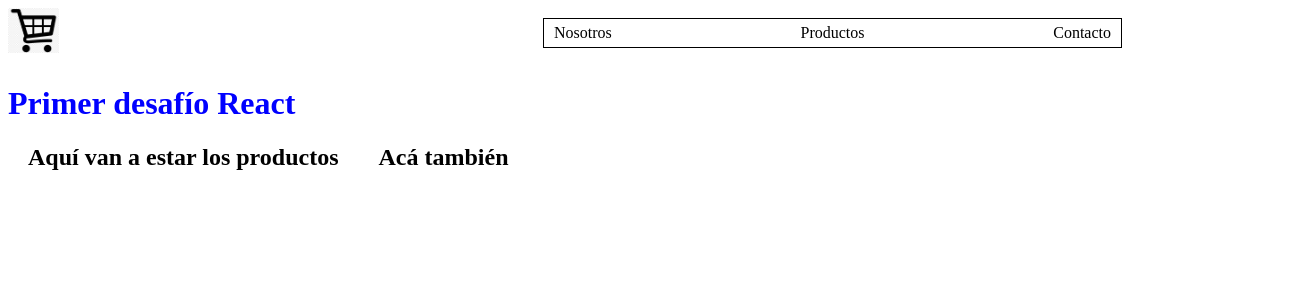
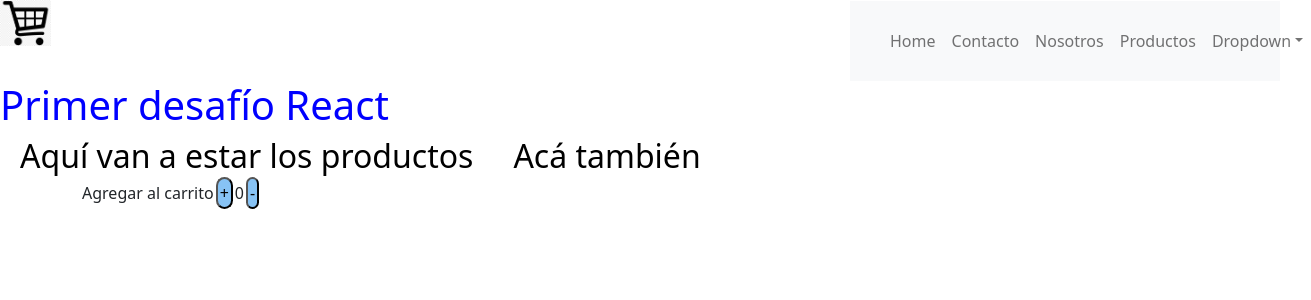
Before and after one commit to juanlantermo/react, a React (Create React App) app: page / in a window 1280 px wide. Shown: the top 300 px of the page, 1311 px wide, since content can reach past the window. Built offline with nearby package versions, Linux system fonts and the light colour scheme.

Commit message:
Boton Carrito

```diff
--- a/src/App.js
+++ b/src/App.js
@@ -1,11 +1,16 @@
-import Navbar from "./components/Navbar/Navbar";
+import Navbarfun from "./components/Navbar/Navbar";
+import ItemCount from "./components/ItemCount/ItemCount";
 import ItemListContainer from "./components/ItemListContainer/ItemListContainer";
+import { Container } from "react-bootstrap";
 function App() {
   return (
     <div className="App">
-      <Navbar/>
+      <Navbarfun category1={"Contacto"} category2={"Nosotros"} category3={"Productos"}/>
       <h1>Primer desafío React</h1>
       <ItemListContainer greeting1={"Aquí van a estar los productos"} greeting2={"Acá también"}/>
+      <Container>
+      <ItemCount/>
+      </Container>
     </div>
   );
 }
--- /dev/null
+++ b/src/components/ItemCount/ItemCount.js
@@ -0,0 +1,19 @@
+import  React  from "react"
+export default function ItemCount(){
+    const [text]= React.useState("Agregar al carrito")
+    const [count,setCount]=React.useState(0)
+
+    const handleRest=()=>{
+        if(count > 0) {
+        setCount( count - 1)
+        }
+     }
+    return(
+        <div>
+        {text}
+        <input className="addCarrito" type="button" value="+" onClick={() => setCount(count + 1)} />
+         {count}
+        <input className="addCarrito" type="button" value="-" onClick={handleRest} />
+        </div>
+    );
+}
--- a/src/components/Navbar/Navbar.js
+++ b/src/components/Navbar/Navbar.js
@@ -1,40 +1,34 @@
-import CardWidget from "../cardWidget/CardWidget";
-export default function Navbar(){
-    const navStyle= {
-        display: "flex",
-        textalign: "right",
-        justifyContent:"flex-end",
-        marginRight:"150px",
-        marginTop:"-55px",
-    }
-    const liStyle ={
-            display:"flex",
-            flexwrap: "wrap",
-            justifyContent:"space-between",
-            width:"50%",
-            padding:"5px 10px",
-            backgroundcolor:"red",
-            border:"1px solid #000",
-            textalign:"center",
-            color:"#000",
-            listStyle: 'none',
-            "& hover":{
-            backgroundcolor:"black",
-            },
-    }
+import React from "react";
+import CartWidget from "../cartWidget/CartWidget";
+import {Container, Navbar, Nav,NavDropdown} from "react-bootstrap";
+export default function Navbarfun({category1,category2,category3}){
     return (
-        <header className="header">
+    <header className="header">
                 <div className="logo">
-                <CardWidget/>
+                <CartWidget/>
                 </div>
-        <div className="nav"style={navStyle} >
-            <ul className="links" style={liStyle} >
-                <li>Nosotros</li>
-                <li>Productos</li>
-                <li>Contacto</li>
-            </ul>
-        </div>
+                <Navbar  id="nav" bg="light" expand="lg">
+                        <Container>
+                            {/* <Navbar.Brand href="#home">React-Bootstrap</Navbar.Brand> */}
+                            <Navbar.Toggle aria-controls="basic-navbar-nav" />
+                            <Navbar.Collapse id="basic-navbar-nav">
+                            <Nav className="me-auto" >
+                                <Nav.Link href="#home">Home</Nav.Link>
+                                <Nav.Link href="#link">{category1}</Nav.Link>
+                                <Nav.Link href="#link">{category2}</Nav.Link>
+                                <Nav.Link href="#link">{category3}</Nav.Link>
+                                <NavDropdown title="Dropdown" id="basic-nav-dropdown">
+                                <NavDropdown.Item href="#action/3.1">Action</NavDropdown.Item>
+                                <NavDropdown.Item href="#action/3.2">Another action</NavDropdown.Item>
+                                <NavDropdown.Item href="#action/3.3">Something</NavDropdown.Item>
+                                <NavDropdown.Divider />
+                                <NavDropdown.Item href="#action/3.4">Separated link</NavDropdown.Item>
+                                </NavDropdown>
+                            </Nav>
+                            </Navbar.Collapse>
+                        </Container>
+                        </Navbar>
 
-    </header>
+        </header>
     );
 }
--- a/src/components/cardWidget/CardWidget.js
+++ b/src/components/cartWidget/CartWidget.js
@@ -1,4 +1,4 @@
-export default function CardWidget(){
+export default function CartWidget(){
     return(
         <div>
             <img src="images/ImgCarrito.jpg" alt="imagen Carrito" className="logo"/>
--- a/src/index.js
+++ b/src/index.js
@@ -2,6 +2,7 @@ import React from 'react';
 import ReactDOM from 'react-dom/client';
 import App from './App';
 import reportWebVitals from './reportWebVitals';
+import 'bootstrap/dist/css/bootstrap.min.css'
 import './styles/style.css';
 
 const root = ReactDOM.createRoot(document.getElementById('root'));
--- a/src/styles/style.css
+++ b/src/styles/style.css
@@ -9,3 +9,24 @@ h2{
 .logo{
     width: 20%;
 }
+/* #nav{
+    display: "flex"!important;
+    text-align: "right" !important;
+    justify-content:"flex-end";
+    margin-Right:"150px";
+    margin:"-55px";
+} */
+.navbar-expand-lg{
+    display: flex;
+    justify-content: flex-end !important;
+    margin-left: 850px;
+    margin-top: -45px;
+    padding: 20px;
+}
+.addCarrito{
+    margin: 2px;
+    background-color: rgb(135, 195, 245);
+    color: black;
+    border-radius: 20px;
+    padding: 2px;
+}
```
